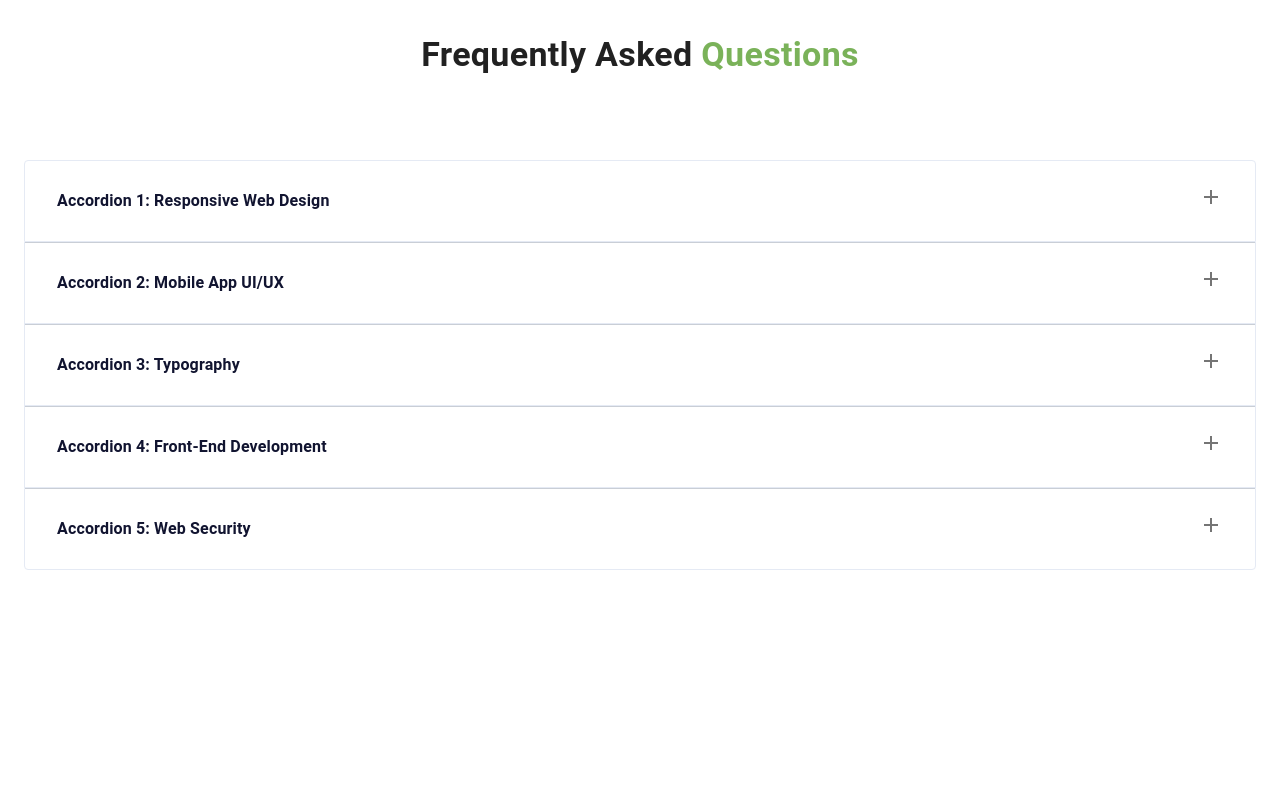
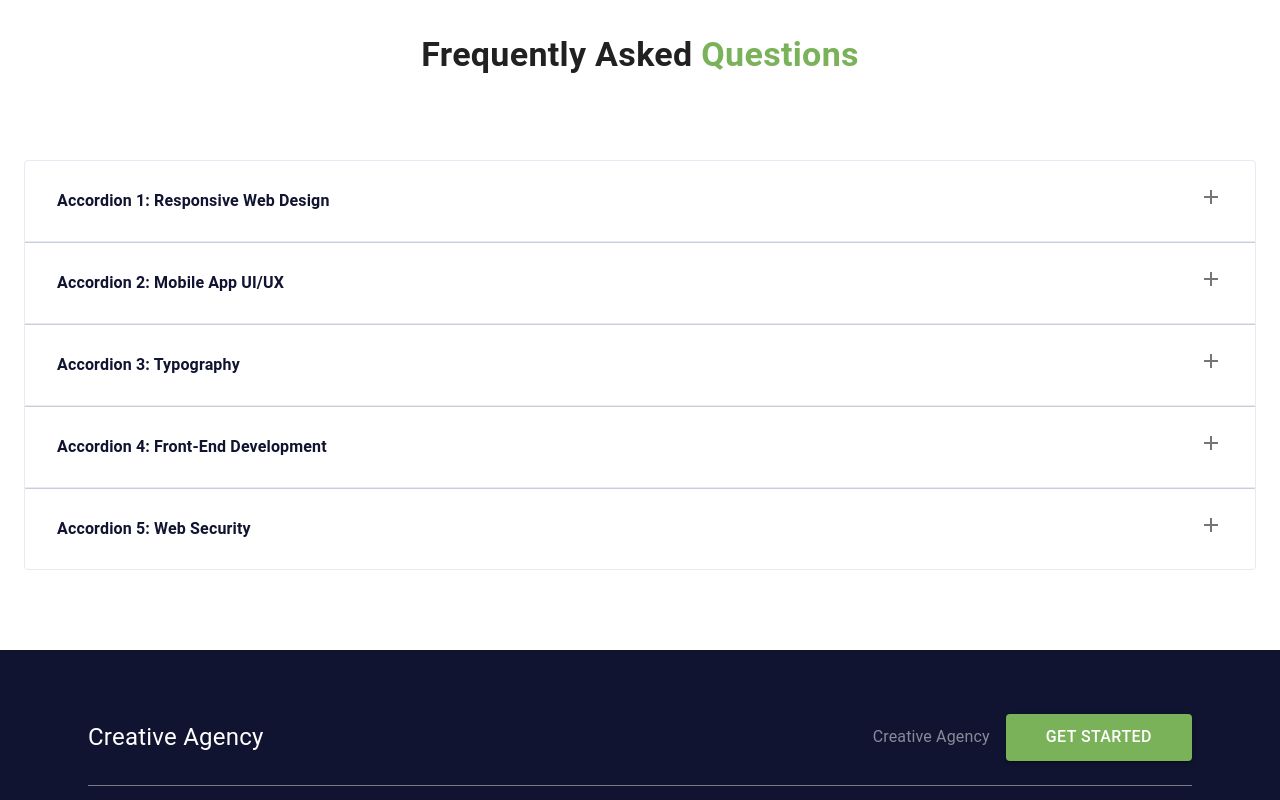
Before and after one commit to MinhajurRahmanCIS/creative-agency, a React (Create React App) app: page / in a window 1280 px wide. Shown: the part 3850-4650 px from the top of the page. Before the commit the page ends 4420 px from the top, so only its background shows below. Built offline with nearby package versions, Linux system fonts and the light colour scheme.

Commit message:
accodion added

```diff
--- a/src/Pages/Shared/Footer/Footer.js
+++ b/src/Pages/Shared/Footer/Footer.js
@@ -1,10 +1,45 @@
+import { Box, Button, Container, Divider, Typography } from '@mui/material';
 import React from 'react';
 
 const Footer = () => {
     return (
-        <div>
-            Footer
-        </div>
+        <Box sx={{
+            bgcolor:"primary.main",
+            mt:10,
+            p: 8
+        }}>
+            <Container>
+                <Box sx={{
+                    display: "flex",
+                    justifyContent: "space-between",
+                    alignItems: "center"
+                }}>
+                    <Typography sx={{
+                        fontSize: "1.5rem",
+                        color: "#fff"
+                    }}>Creative Agency</Typography>
+                    <Box sx={{
+                    display: "flex",
+                    justifyContent: "space-between",
+                    alignItems: "center"
+                }}>
+                    <Typography sx={{
+                        color: "rgba(255, 255, 255, 0.5)"
+                    }}>Creative Agency</Typography>
+                    <Button sx={{
+                        bgcolor: "primary.green",
+                        marginLeft: 2
+                    }}>Get Started</Button>
+                    </Box>
+                </Box>
+                <Divider
+                sx={{
+                    mt: 3,
+                    bgcolor: "rgba(255, 255, 255, 0.5)"
+                }}
+                />
+            </Container>
+        </Box>
     );
 };
 
--- a/src/layout/Main.js
+++ b/src/layout/Main.js
@@ -2,6 +2,7 @@
 import React from 'react';
 import { Outlet } from 'react-router-dom';
 import Navbar from '../Pages/Shared/Navbar/Navbar';
+import Footer from '../Pages/Shared/Footer/Footer';
 
 const Main = () => {
     return (
@@ -10,6 +11,7 @@
                 <Navbar/>
                 <Outlet />
             </Container>
+            <Footer/>
         </Box>
     );
 };
```
